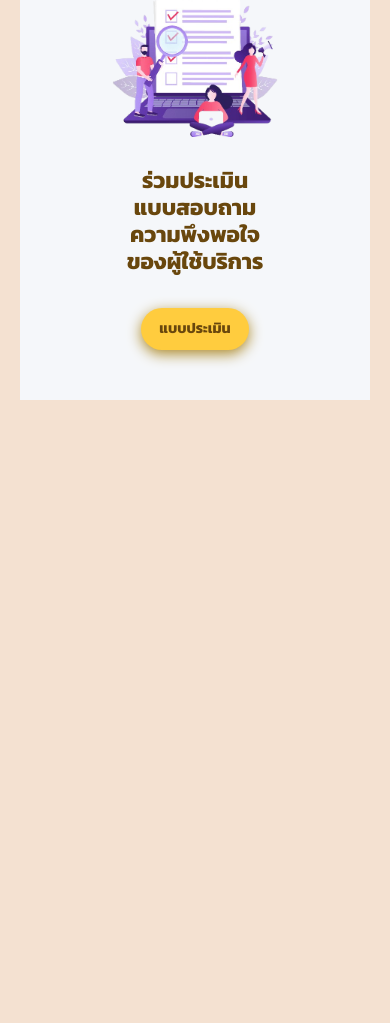
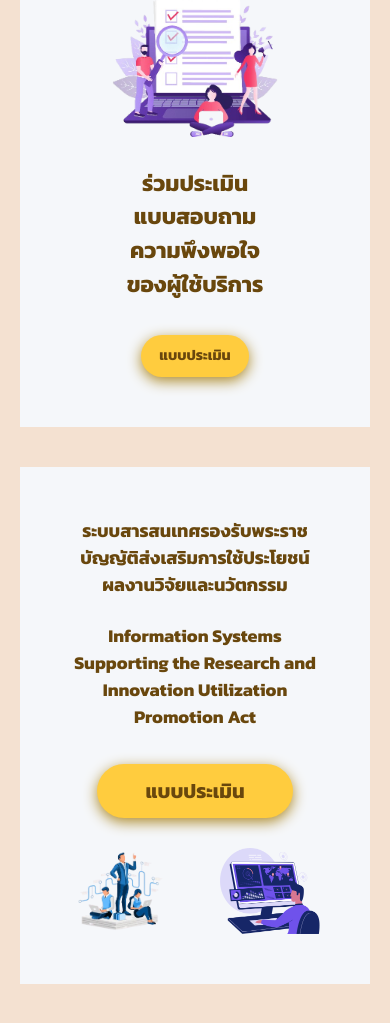
Before and after one commit to IntellectualProp/kpru-project, a Next.js app: page / in a window 390 px wide. Shown: the part 3403-4426 px from the top of the page. Before the commit the page ends 3973 px from the top, so only its background shows below. Built offline with nearby package versions, Linux system fonts and the light colour scheme.

Commit message:
[UPDATE] triup section

```diff
--- a/src/app/globals.css
+++ b/src/app/globals.css
@@ -23,7 +23,7 @@ body {
   width: 100%;
   max-width: 500px;
 }
-.assessment {
+.assessment, .triup-act {
   width: 100%;
   max-width: 1400px;
   margin: 0 auto;
@@ -97,12 +97,83 @@ body {
   display: block;
 }
 
+/*Triup ACT*/
+.triup-act-section {
+  width: 100%;
+  padding: 50px;
+  background-color: #f5f7fa;
+}
+
+.triup-act-content {
+  display: flex;
+  flex-direction: column;
+  justify-content: center;
+  align-items: center;
+}
+
+.triup-act-title p{
+  font-size: 1.5rem;
+  font-weight: 600;
+  color: #69470D;
+  margin-bottom: 24px;
+  text-align: center;
+}
+
+.triup-act-button {
+  background-color: #FFCC3E;
+  color: #69470D;
+  border: none;
+  border-radius: 50px;
+  padding: 12px 48px;
+  font-size: 20px;
+  font-weight: bold;
+  cursor: pointer;
+  transition: all 0.3s ease;
+  box-shadow: 0 4px 14px #ad8a2a;
+  margin-top: 10px;
+}
+
+.triup-act-button:hover {
+  background-color: #cfa738;
+  transform: translateY(-2px);
+  box-shadow: 0 6px 20px #e0b53e;
+}
+
+.triup-act-button:active {
+  transform: translateY(0);
+}
+
+.triup-act-image {
+  display: flex;
+  flex-direction: row;
+  justify-content: space-between;
+  margin-top: 30px;
+  padding: 0px 120px
+}
+
+.triup-act-image img{
+  width: 100%;
+  max-width: 350px;
+}
 @media (max-width: 1200px) {
   .click-icon-wrapper {
     display: none;
   }
-  .assessment-title {
+  .assessment-title, .triup-act-title p{
     font-size: 1.7rem !important;
+  }
+
+  .triup-act-title p{
+    font-size: 22px !important;
+  }
+
+  .triup-act-image {
+    padding: 0px 80px
+  }
+
+  .triup-act-image img{
+    width: 100%;
+    max-width: 300px;
   }
 }
 
@@ -110,11 +181,22 @@ body {
   .assessment-title {
     font-size: 1.4rem !important;
   }
+  .triup-act-title p{
+    font-size: 20px !important;
+  }
+  .triup-act-image {
+    padding: 0px 60px
+  }
+
+  .triup-act-image img{
+    width: 100%;
+    max-width: 250px;
+  }
 }
 
 /* Media Queries สำหรับ Responsive */
 @media (max-width: 768px) {
-  .assessment {
+  .assessment, .triup-act {
     flex-direction: row;
     justify-content: space-between;
     align-items: center;
@@ -133,6 +215,11 @@ body {
   .assessment-title {
     font-size: 1.75rem;
   }
+
+  .triup-act-title p{
+    font-size: 20px !important;
+  }
+
   .assessment-section {
     display: flex;
     flex-direction: column;
@@ -141,15 +228,28 @@ body {
   .assessment-image {
     margin-bottom: 30px;
   }
+
+  .triup-act-image {
+    margin-top: 30px;
+    padding: 0px 0px
+  }
+
+  .triup-act-image img{
+    width: 100%;
+    max-width: 190px;
+  }
 }
 
 @media (max-width: 480px) {
-  .assessment {
+  .assessment, .triup-act{
     padding: 16px;
   }
 
   .assessment-title {
     font-size: 1.25rem;
+  }
+  .triup-act-title p{
+    font-size: 18px !important;
   }
 
   .assessment-button {
@@ -160,4 +260,8 @@ body {
     display: flex;
     flex-direction: column !important;
   }
+  .triup-act-image img{
+    width: 100%;
+    max-width: 100px;
+  }
 }
--- a/src/app/page.jsx
+++ b/src/app/page.jsx
@@ -23,7 +23,7 @@ export default function Home() {
             <img src="/images/SAP-Assessment.png" alt="Assessment Image" className="customImage"></img>
           </div>
           <div className="assessment-content">
-            <h3 className="assessment-title">ร่วมประเมินแบบสอบถามความพึงพอใจของผู้ใช้บริการ</h3>
+            <p className="assessment-title">ร่วมประเมินแบบสอบถามความพึงพอใจของผู้ใช้บริการ</p>
             <div className="assessment-button-container">
               <button className="assessment-button">
                 แบบประเมิน
@@ -35,6 +35,30 @@ export default function Home() {
           </div>
         </div>
       </section>
+
+      {/*TRIUP Act*/}
+      <section className="triup-act">
+        <div className="triup-act-section">
+          <div className="triup-act-content">
+            <div className="triup-act-title">
+              <p>ระบบสารสนเทศรองรับพระราชบัญญัติส่งเสริมการใช้ประโยชน์ผลงานวิจัยและนวัตกรรม</p>
+              <p>Information Systems Supporting the Research and Innovation Utilization Promotion Act</p>
+            </div>
+            <div className="triup-act-button-container">
+              <button className="triup-act-button">
+                แบบประเมิน
+              </button>
+              {/* <div className="click-icon-wrapper">
+                <img src="/images/click.png" className="click-icon"></img>
+              </div> */}
+            </div>
+          </div>
+          <div className="triup-act-image">
+            <img src="/images/TRIUP_Act1.png" alt="Assessment Image"></img>
+            <img src="/images/TRIUP_Act2.png" alt="Assessment Image"></img>
+          </div>
+        </div>
+      </section>
       <footer style={{ marginBottom: '150px' }}></footer>
     </div>
   );
```
Also changed, not shown: public/images/TRIUP_Act1.png (added), public/images/TRIUP_Act2.png (added).
